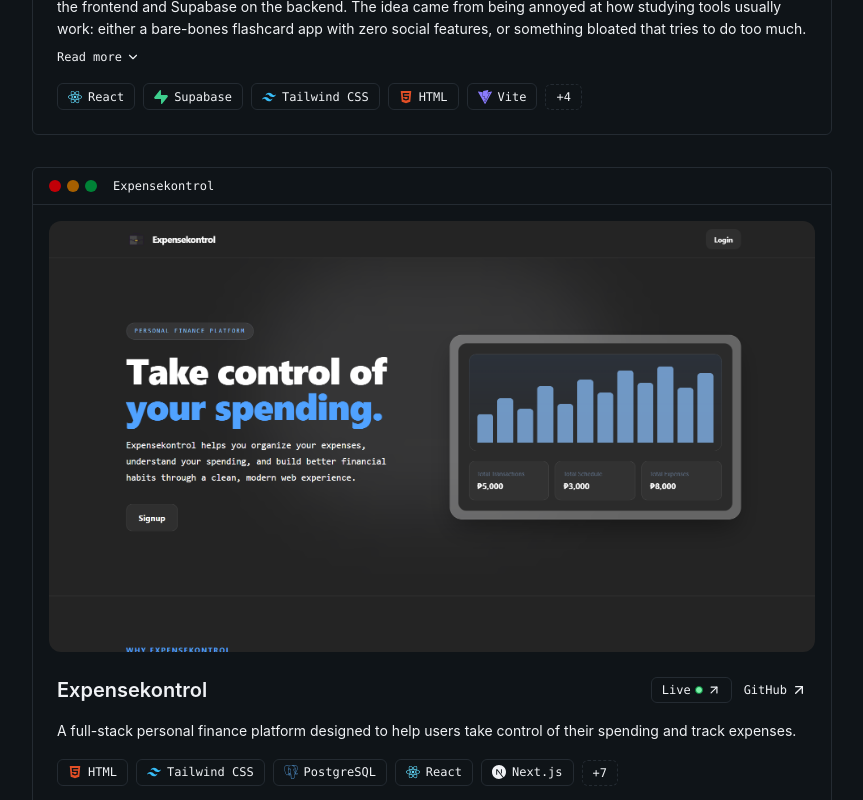
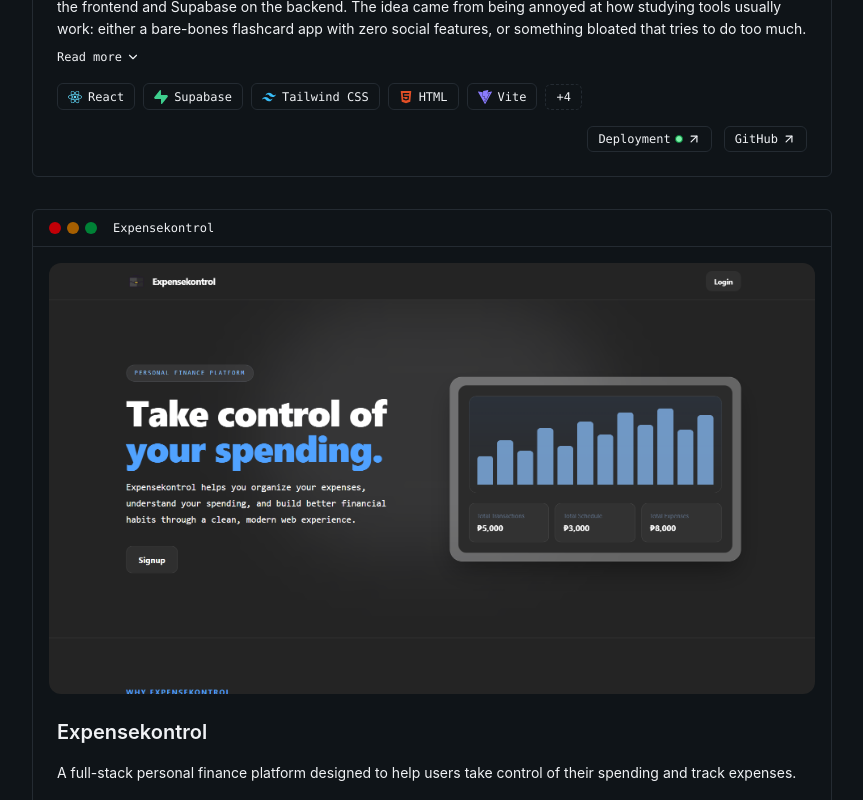
Before and after one commit to Ein-shen/My-porfolio, a React (Vite) app: page /view_projects in a window 1280 px wide. Shown: the part 800-1600 px from the top of the page, without its empty margins (208-1071 px from the left). Built offline with nearby package versions, Linux system fonts and the light colour scheme; the HTML template or start-up script is replaced by a standard one.

Commit message:
fix the buttons below the github and the deployment

```diff
--- a/src/away/View_projects.jsx
+++ b/src/away/View_projects.jsx
@@ -1,4 +1,3 @@
-
 import { useState } from "react";
 import { useNavigate } from "react-router-dom";
 import { ArrowLeft, ArrowUpRight, ChevronDown } from "lucide-react";
@@ -24,7 +23,7 @@ const projects = [
       "Firewall",
     ],
     github: "https://github.com/Ein-shen/CS50-Laze",
-    // live: "YOUR_LAZEU_DEPLOYED_URL",
+    live: "https://lazeu.netlify.app/",
   },
   {
     title: "Expensekontrol",
@@ -56,8 +55,8 @@ const projects = [
     tags: [
       "PostgreSQL",
       "Git",
-      "Html",
-      "Css",
+      "HTML",
+      "CSS",
       "Docker",
       "React",
       "Express",
@@ -124,7 +123,7 @@ const ProjectCard = ({ project, idx }) => {
 
   return (
     <article
-      className="group flex animate-fade-in flex-col overflow-hidden border-[0.5px] border-border rounded-md transition-shadow duration-300 [animation-fill-mode:backwards] hover:shadow-lg"
+      className="group flex animate-fade-in flex-col overflow-hidden rounded-md border-[0.5px] border-border transition-shadow duration-300 [animation-fill-mode:backwards] hover:shadow-lg"
       style={{ animationDelay: `${Math.min(idx, 4) * 100}ms` }}
     >
       {/* Window title bar */}
@@ -155,7 +154,7 @@ const ProjectCard = ({ project, idx }) => {
             decoding="async"
             className="h-full w-full object-cover object-top transition-transform duration-700 group-hover:scale-[1.03]"
           />
-          <span className="theme-overlay pointer-events-none absolute inset-0 flex items-center justify-center opacity-0 transition-opacity duration-300 group-hover:opacity-100 group-focus-within:opacity-100">
+          <span className="theme-overlay pointer-events-none absolute inset-0 flex items-center justify-center opacity-0 transition-opacity duration-300 group-focus-within:opacity-100 group-hover:opacity-100">
             <span className="theme-tag flex items-center gap-2 rounded-full px-4 py-2 font-mono text-xs">
               <FaGithub className="theme-text h-4 w-4" />
               <span className="theme-text">View code</span>
@@ -166,38 +165,7 @@ const ProjectCard = ({ project, idx }) => {
 
       {/* Details */}
       <div className="flex flex-col gap-4 p-6">
-        <div className="flex items-center justify-between gap-4">
-          <h2 className="theme-text text-xl font-semibold">
-            {project.title}
-          </h2>
-
-          {/* Live and GitHub links */}
-          <div className="flex shrink-0 items-center gap-3">
-            {project.live && (
-              <a
-                href={project.live}
-                target="_blank"
-                rel="noopener noreferrer"
-                aria-label={`View live ${project.title} project`}
-                className="group/live inline-flex items-center gap-1 rounded-md border border-border px-2.5 py-1 font-mono text-xs transition-colors hover:bg-muted"
-              >
-                Live
-                <span className="h-2 w-2 rounded-full border border-green-700 bg-green-300 transition-colors group-hover/live:border-green-500 group-hover/live:bg-green-500" />
-                <ArrowUpRight className="h-3.5 w-3.5 transition-transform group-hover/live:-translate-y-0.5 group-hover/live:translate-x-0.5" />
-              </a>
-            )}
-
-            <a
-              href={project.github}
-              target="_blank"
-              rel="noopener noreferrer"
-              className="theme-muted inline-flex items-center gap-1 font-mono text-xs transition-opacity hover:opacity-70"
-            >
-              GitHub
-              <ArrowUpRight className="h-4 w-4 transition-transform duration-300 group-hover:-translate-y-0.5 group-hover:translate-x-0.5" />
-            </a>
-          </div>
-        </div>
+        <h2 className="theme-text text-xl font-semibold">{project.title}</h2>
 
         {/* Description */}
         <div>
@@ -233,10 +201,7 @@ const ProjectCard = ({ project, idx }) => {
               key={tag}
               className="theme-tag inline-flex items-center gap-1.5 rounded-md border border-border px-2.5 py-1 font-mono text-xs font-medium"
             >
-              <TechIcon
-                name={tag}
-                className="h-3.5 w-3.5 shrink-0"
-              />
+              <TechIcon name={tag} className="h-3.5 w-3.5 shrink-0" />
               {tag}
             </li>
           ))}
@@ -254,6 +219,37 @@ const ProjectCard = ({ project, idx }) => {
             </li>
           )}
         </ul>
+
+        {/* Deployment and GitHub buttons */}
+        <div className="flex items-center justify-end gap-3">
+          {project.live && (
+            <a
+              href={project.live}
+              target="_blank"
+              rel="noopener noreferrer"
+              aria-label={`View live ${project.title} project`}
+              className="group/live inline-flex items-center gap-1 rounded-md border border-border px-2.5 py-1 font-mono text-xs transition-colors hover:bg-muted"
+            >
+              Deployment
+              <span
+                aria-hidden="true"
+                className="h-2 w-2 rounded-full border border-green-700 bg-green-300 transition-colors group-hover/live:border-green-500 group-hover/live:bg-green-500"
+              />
+              <ArrowUpRight className="h-3.5 w-3.5 transition-transform group-hover/live:-translate-y-0.5 group-hover/live:translate-x-0.5" />
+            </a>
+          )}
+
+          <a
+            href={project.github}
+            target="_blank"
+            rel="noopener noreferrer"
+            aria-label={`View ${project.title} on GitHub`}
+            className="group/gh inline-flex items-center gap-1 rounded-md border border-border px-2.5 py-1 font-mono text-xs transition-colors hover:bg-muted"
+          >
+            GitHub
+            <ArrowUpRight className="h-3.5 w-3.5 transition-transform group-hover/gh:-translate-y-0.5 group-hover/gh:translate-x-0.5" />
+          </a>
+        </div>
       </div>
     </article>
   );
```
